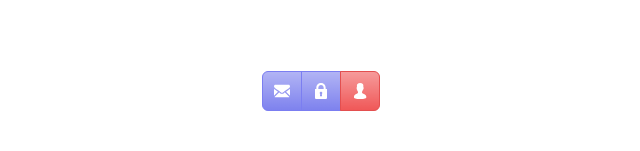
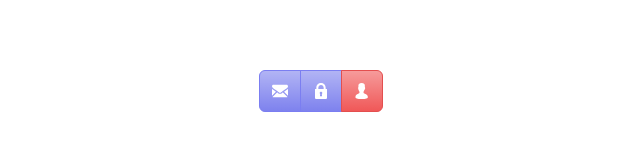
Before and after one commit to FedorPeresypin/task-for-sitePRO, a website: page src/index.html in a window 1280 px wide. Shown: the part 309-460 px from the top of the page, 319-959 px from the left. Drawn offline with nearby package versions, Linux system fonts and the light colour scheme; files that its build step writes are made by us from their sources.

Commit message:
button sizes and image paths fixed

```diff
--- a/src/index.html
+++ b/src/index.html
@@ -11,13 +11,13 @@
         <div class="container">
             <div class="buttons__wrapper">
                 <button class="btn">
-                    <img src="../icons/email.svg" alt="email" class="btn__icon">
+                    <img src="icons/email.svg" alt="email" class="btn__icon">
                 </button>
                 <button class="btn">
-                    <img src="../icons/lock.svg" alt="lock" class="btn__icon">
+                    <img src="icons/lock.svg" alt="lock" class="btn__icon">
                 </button>
                 <button class="btn">
-                    <img src="../icons/man.svg" alt="man" class="btn__icon">
+                    <img src="icons/man.svg" alt="man" class="btn__icon">
                 </button>
             </div>
         </div>
--- a/src/sass/blocks/_buttons.scss
+++ b/src/sass/blocks/_buttons.scss
@@ -6,7 +6,7 @@
         left: 50%;
         top: 50%;
         transform: translate(-50%, -50%);
-        width: 120px;
+        // width: 124px;
         display: flex;
         justify-content: center;
         align-items: center;
@@ -17,9 +17,10 @@
     display: flex;
     justify-content: center;
     align-items: center;
-    width: 40px;
-    height: 40px;
+    width: 42px;
+    height: 42px;
     border: 1px solid #7B7EF1;
+
     background: linear-gradient(180deg, rgba(255, 255, 255, 0.4) 0%, rgba(255, 255, 255, 0) 100%), #7E82EE;
     &:hover{
         background: #464CE3;
@@ -49,5 +50,7 @@
     &__icon{
         display: block;
         height: 16px;
+        width: 16px;
+
     }
 }
```
Also changed, not shown: dist/css/style.min.css, dist/index.html.
